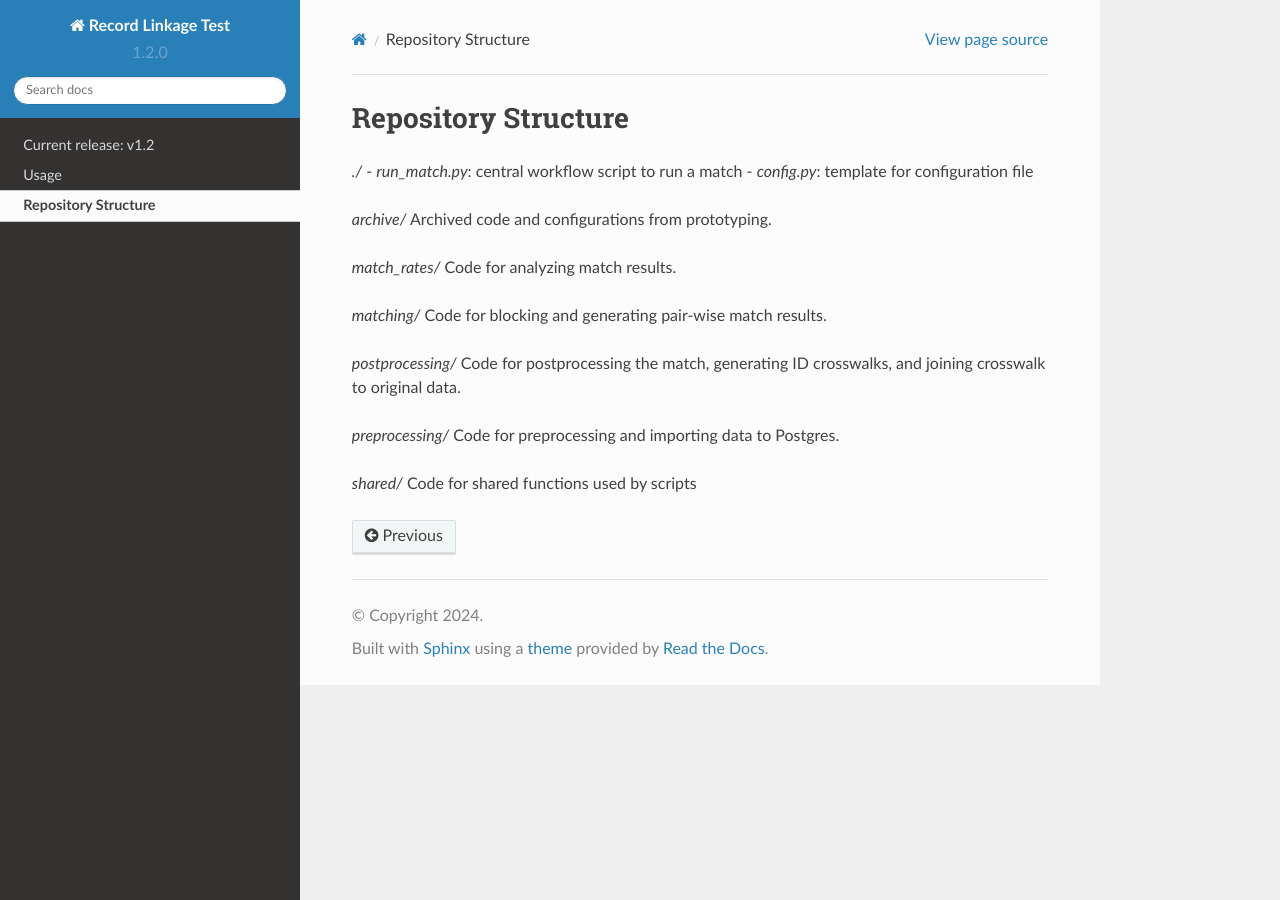
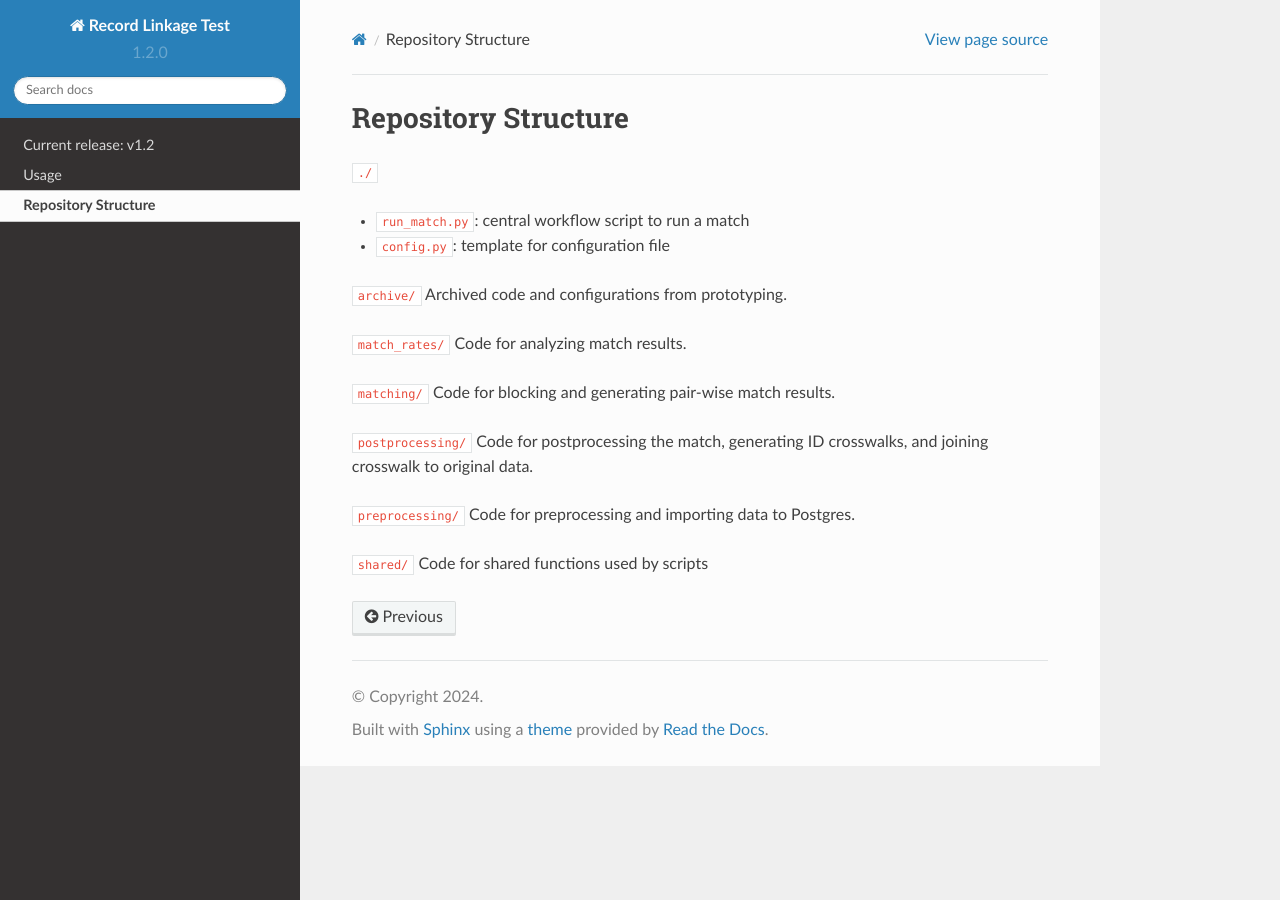
Before and after one commit to sabrinarose9789/record-linkage-test, a Sphinx documentation site: the page built from docs/source/structure.rst, in a window 1280 px wide. Built offline with Sphinx 7.4.7 and the Read the Docs theme 2.0.0, drawn with Linux system fonts in a browser that asks for light colours.

```diff
--- a/docs/source/structure.rst
+++ b/docs/source/structure.rst
@@ -1,24 +1,25 @@
 Repository Structure
 ====================
 
-`./`
-- `run_match.py`: central workflow script to run a match
-- `config.py`: template for configuration file
+``./``
 
-`archive/`
+- ``run_match.py``: central workflow script to run a match
+- ``config.py``: template for configuration file
+
+``archive/``
 Archived code and configurations from prototyping.
 
-`match_rates/`
+``match_rates/``
 Code for analyzing match results.
 
-`matching/`
+``matching/``
 Code for blocking and generating pair-wise match results.
 
-`postprocessing/`
+``postprocessing/``
 Code for postprocessing the match, generating ID crosswalks, and joining crosswalk to original data.
 
-`preprocessing/`
+``preprocessing/``
 Code for preprocessing and importing data to Postgres.
 
-`shared/`
+``shared/``
 Code for shared functions used by scripts
```
